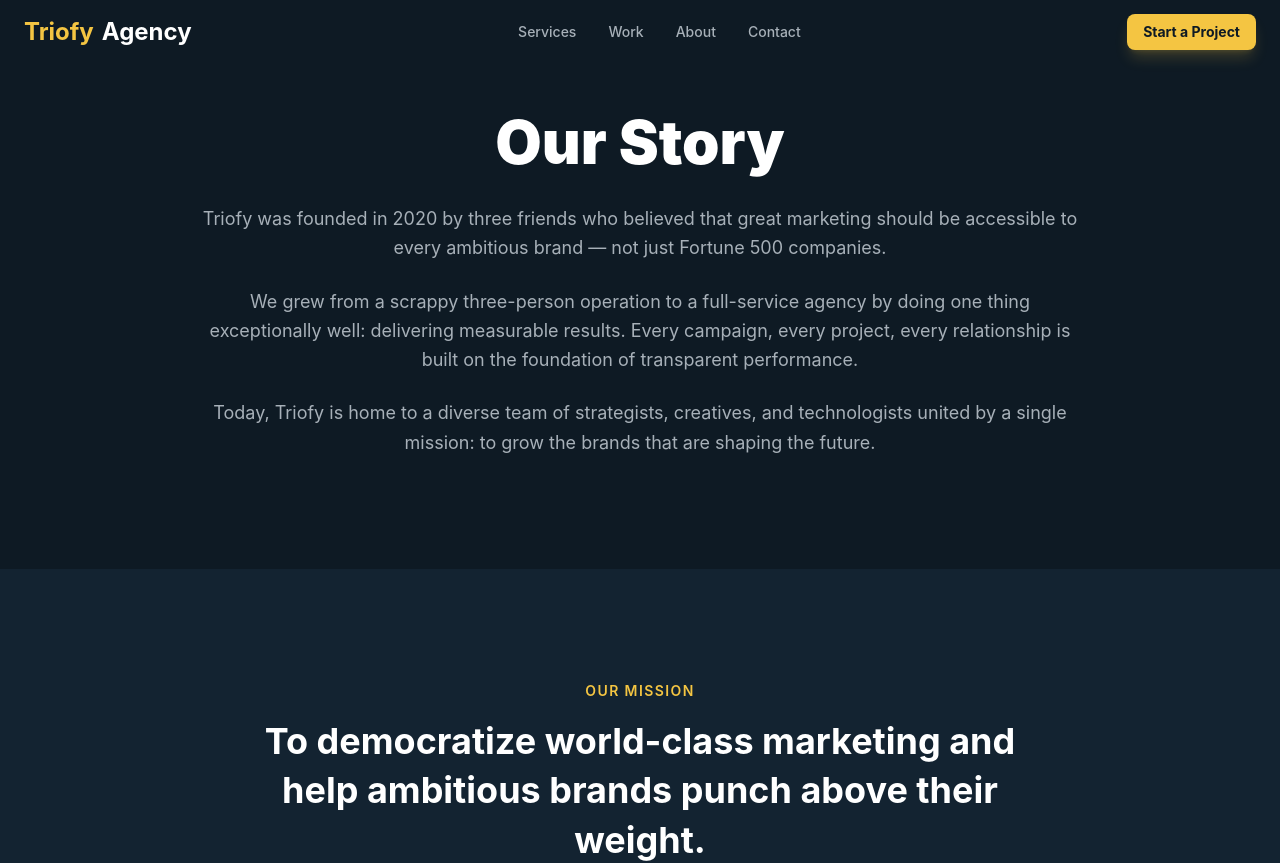
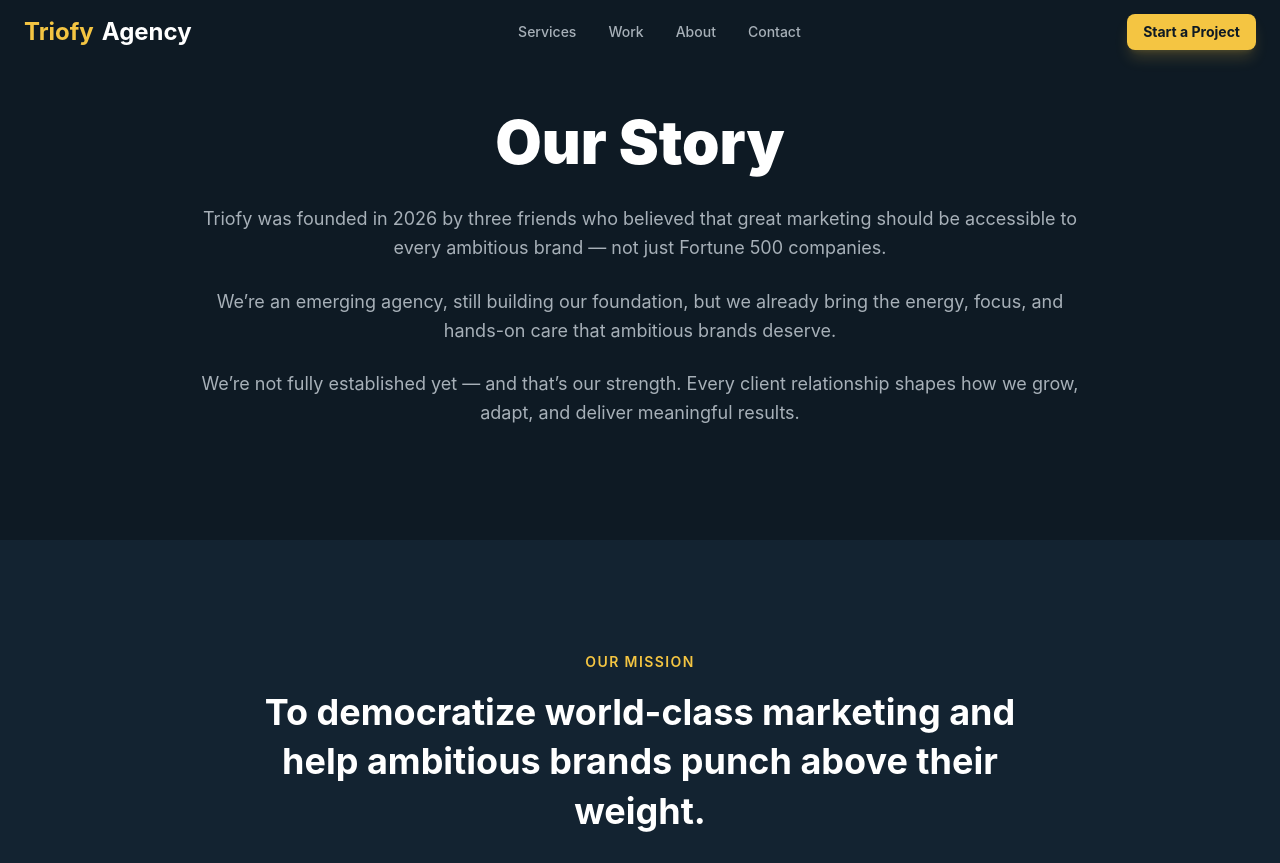
Before and after one commit to mateir0/triofy, a Next.js app: page /about in a window 1280 px wide. Shown: the top 863 px of the page. Built offline with nearby package versions, Linux system fonts and the light colour scheme.

Commit message:
Update about story to 2026 emerging agency copy

```diff
--- a/content/about.ts
+++ b/content/about.ts
@@ -1,8 +1,8 @@
 export const aboutContent = {
   story: [
-    "Triofy was founded in 2020 by three friends who believed that great marketing should be accessible to every ambitious brand — not just Fortune 500 companies.",
-    "We grew from a scrappy three-person operation to a full-service agency by doing one thing exceptionally well: delivering measurable results. Every campaign, every project, every relationship is built on the foundation of transparent performance.",
-    "Today, Triofy is home to a diverse team of strategists, creatives, and technologists united by a single mission: to grow the brands that are shaping the future.",
+    "Triofy was founded in 2026 by three friends who believed that great marketing should be accessible to every ambitious brand — not just Fortune 500 companies.",
+    "We’re an emerging agency, still building our foundation, but we already bring the energy, focus, and hands-on care that ambitious brands deserve.",
+    "We’re not fully established yet — and that’s our strength. Every client relationship shapes how we grow, adapt, and deliver meaningful results.",
   ],
   mission:
     "To democratize world-class marketing and help ambitious brands punch above their weight.",
```
